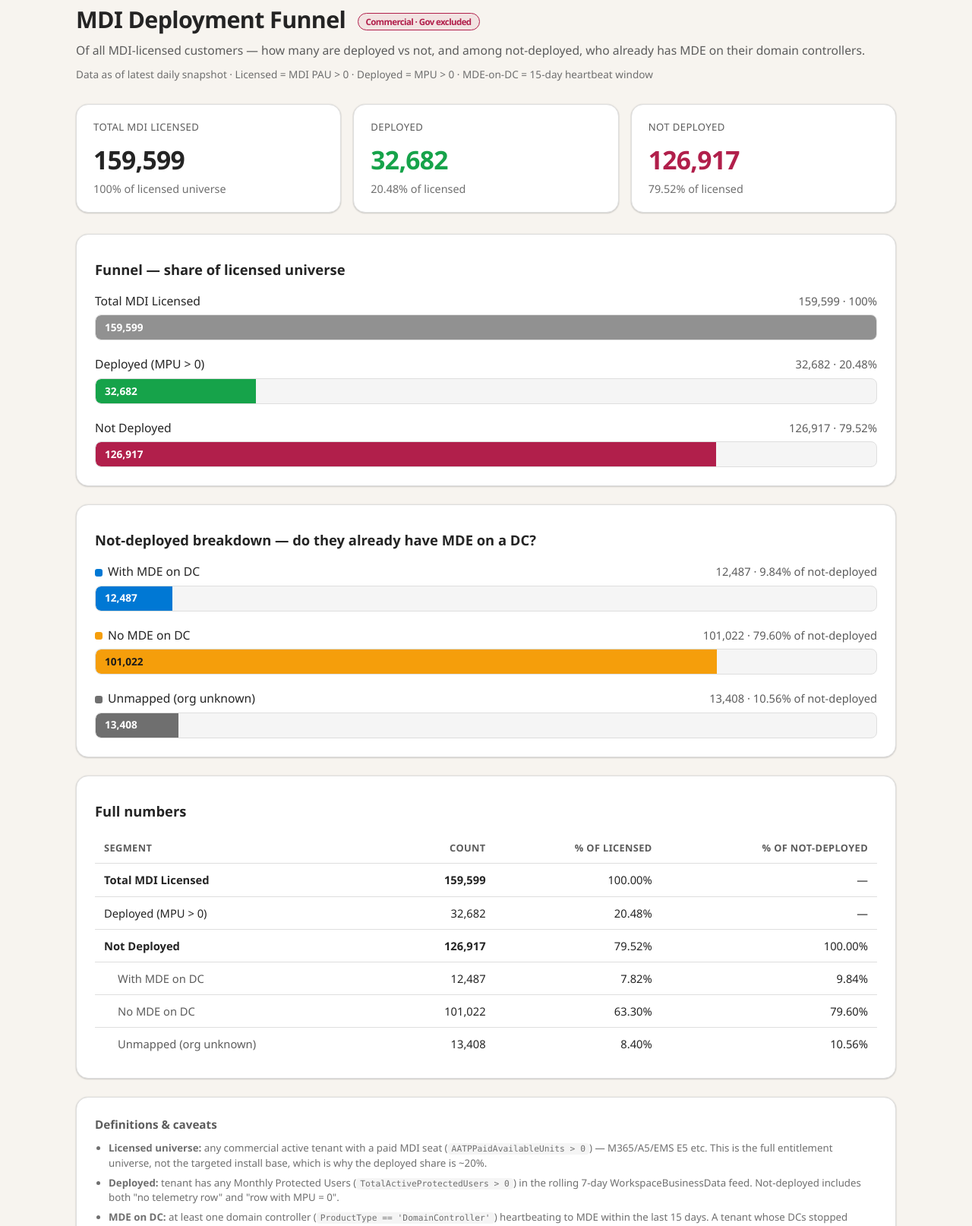
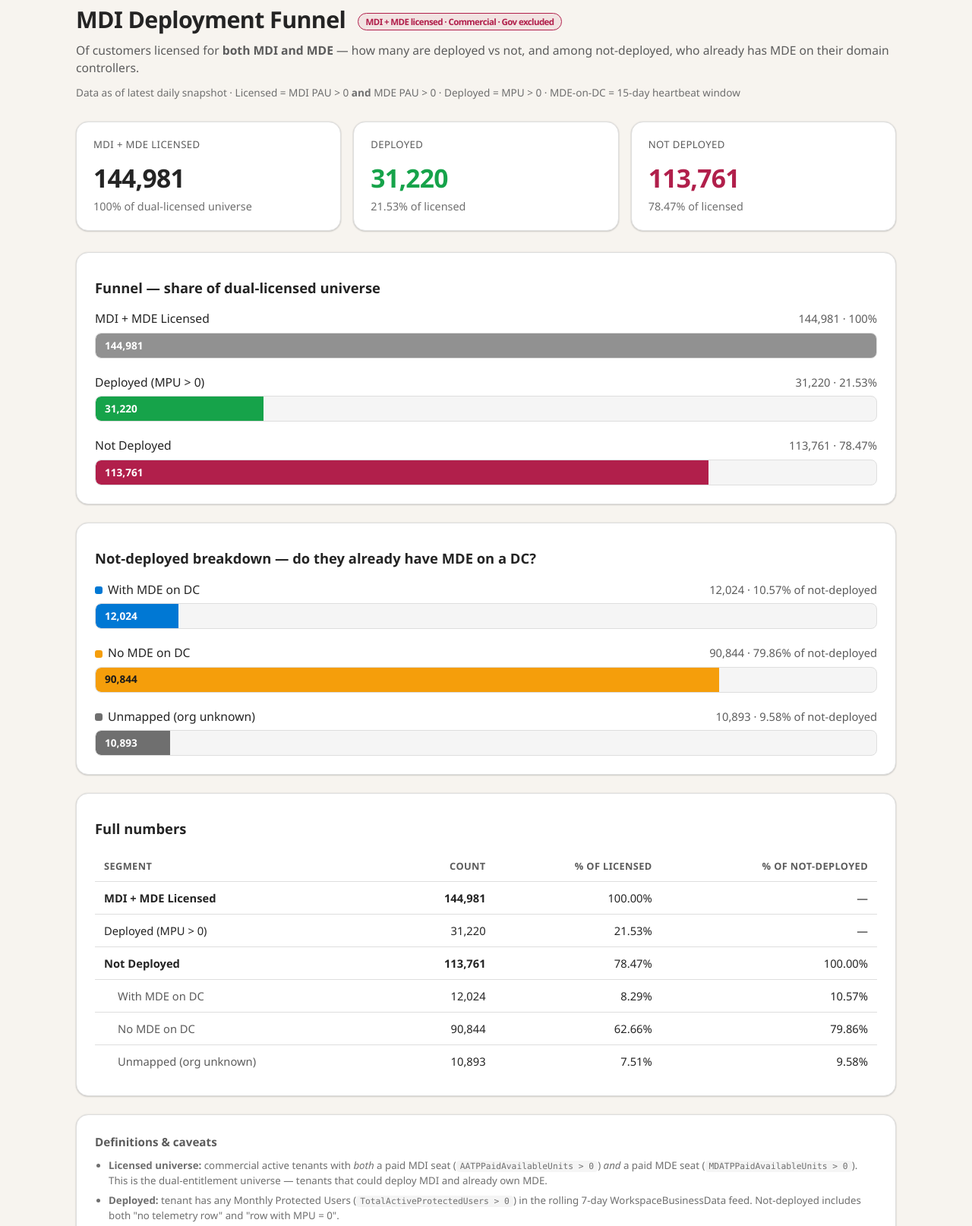
Before and after one commit to rlitinsky/mdi-deploy-funnel, a plain HTML site: page index.html in a window 1280 px wide. Shown: the part 29-1643 px from the top of the page at 76% size. Drawn offline with Linux system fonts and the light colour scheme.

Commit message:
Filter funnel to MDI PAU>0 and MDE PAU>0
Co-authored-by: Copilot <223556219+Copilot@users.noreply.github.com>

```diff
--- a/index.html
+++ b/index.html
@@ -146,58 +146,58 @@ code { font-family: Consolas, "Courier New", Courier, monospace; background: var
 <body>
 <div class="wrap">
   <header>
-    <h1>MDI Deployment Funnel <span class="badge">Commercial · Gov excluded</span></h1>
-    <p class="subtitle">Of all MDI-licensed customers — how many are deployed vs not, and among not-deployed, who already has MDE on their domain controllers.</p>
-    <p class="asof">Data as of latest daily snapshot · Licensed = MDI PAU&nbsp;&gt;&nbsp;0 · Deployed = MPU&nbsp;&gt;&nbsp;0 · MDE-on-DC = 15-day heartbeat window</p>
+    <h1>MDI Deployment Funnel <span class="badge">MDI + MDE licensed · Commercial · Gov excluded</span></h1>
+    <p class="subtitle">Of customers licensed for <strong>both MDI and MDE</strong> — how many are deployed vs not, and among not-deployed, who already has MDE on their domain controllers.</p>
+    <p class="asof">Data as of latest daily snapshot · Licensed = MDI PAU&nbsp;&gt;&nbsp;0 <strong>and</strong> MDE PAU&nbsp;&gt;&nbsp;0 · Deployed = MPU&nbsp;&gt;&nbsp;0 · MDE-on-DC = 15-day heartbeat window</p>
   </header>
 
   <div class="kpis">
     <div class="card">
-      <div class="label">Total MDI Licensed</div>
-      <div class="value" id="k-total">159,599</div>
-      <div class="pct">100% of licensed universe</div>
+      <div class="label">MDI + MDE Licensed</div>
+      <div class="value" id="k-total">144,981</div>
+      <div class="pct">100% of dual-licensed universe</div>
     </div>
     <div class="card accent">
       <div class="label">Deployed</div>
-      <div class="value" style="color:var(--cp-success)" id="k-deployed">32,682</div>
-      <div class="pct">20.48% of licensed</div>
+      <div class="value" style="color:var(--cp-success)" id="k-deployed">31,220</div>
+      <div class="pct">21.53% of licensed</div>
     </div>
     <div class="card accent">
       <div class="label">Not Deployed</div>
-      <div class="value" id="k-notdeployed">126,917</div>
-      <div class="pct">79.52% of licensed</div>
+      <div class="value" id="k-notdeployed">113,761</div>
+      <div class="pct">78.47% of licensed</div>
     </div>
   </div>
 
   <div class="panel">
-    <div class="section-title">Funnel — share of licensed universe</div>
+    <div class="section-title">Funnel — share of dual-licensed universe</div>
     <div class="bar-row">
-      <div class="bar-head"><span class="name">Total MDI Licensed</span><span class="num">159,599 · 100%</span></div>
-      <div class="bar-track"><div class="bar-fill fill-total" style="width:100%">159,599</div></div>
+      <div class="bar-head"><span class="name">MDI + MDE Licensed</span><span class="num">144,981 · 100%</span></div>
+      <div class="bar-track"><div class="bar-fill fill-total" style="width:100%">144,981</div></div>
     </div>
     <div class="bar-row">
-      <div class="bar-head"><span class="name">Deployed (MPU &gt; 0)</span><span class="num">32,682 · 20.48%</span></div>
-      <div class="bar-track"><div class="bar-fill fill-deployed" style="width:20.48%">32,682</div></div>
+      <div class="bar-head"><span class="name">Deployed (MPU &gt; 0)</span><span class="num">31,220 · 21.53%</span></div>
+      <div class="bar-track"><div class="bar-fill fill-deployed" style="width:21.53%">31,220</div></div>
     </div>
     <div class="bar-row">
-      <div class="bar-head"><span class="name">Not Deployed</span><span class="num">126,917 · 79.52%</span></div>
-      <div class="bar-track"><div class="bar-fill fill-notdeployed" style="width:79.52%">126,917</div></div>
+      <div class="bar-head"><span class="name">Not Deployed</span><span class="num">113,761 · 78.47%</span></div>
+      <div class="bar-track"><div class="bar-fill fill-notdeployed" style="width:78.47%">113,761</div></div>
     </div>
   </div>
 
   <div class="panel">
     <div class="section-title">Not-deployed breakdown — do they already have MDE on a DC?</div>
     <div class="bar-row">
-      <div class="bar-head"><span class="name"><span class="legend-dot" style="background:var(--cp-link)"></span>With MDE on DC</span><span class="num">12,487 · 9.84% of not-deployed</span></div>
-      <div class="bar-track"><div class="bar-fill fill-mde" style="width:9.84%">12,487</div></div>
+      <div class="bar-head"><span class="name"><span class="legend-dot" style="background:var(--cp-link)"></span>With MDE on DC</span><span class="num">12,024 · 10.57% of not-deployed</span></div>
+      <div class="bar-track"><div class="bar-fill fill-mde" style="width:10.57%">12,024</div></div>
     </div>
     <div class="bar-row">
-      <div class="bar-head"><span class="name"><span class="legend-dot" style="background:var(--cp-warning)"></span>No MDE on DC</span><span class="num">101,022 · 79.60% of not-deployed</span></div>
-      <div class="bar-track"><div class="bar-fill fill-nomde" style="width:79.60%">101,022</div></div>
+      <div class="bar-head"><span class="name"><span class="legend-dot" style="background:var(--cp-warning)"></span>No MDE on DC</span><span class="num">90,844 · 79.86% of not-deployed</span></div>
+      <div class="bar-track"><div class="bar-fill fill-nomde" style="width:79.86%">90,844</div></div>
     </div>
     <div class="bar-row">
-      <div class="bar-head"><span class="name"><span class="legend-dot" style="background:var(--cp-text-soft)"></span>Unmapped (org unknown)</span><span class="num">13,408 · 10.56% of not-deployed</span></div>
-      <div class="bar-track"><div class="bar-fill fill-unmapped" style="width:10.56%">13,408</div></div>
+      <div class="bar-head"><span class="name"><span class="legend-dot" style="background:var(--cp-text-soft)"></span>Unmapped (org unknown)</span><span class="num">10,893 · 9.58% of not-deployed</span></div>
+      <div class="bar-track"><div class="bar-fill fill-unmapped" style="width:9.58%">10,893</div></div>
     </div>
   </div>
 
@@ -208,12 +208,12 @@ code { font-family: Consolas, "Courier New", Courier, monospace; background: var
         <tr><th>Segment</th><th class="num">Count</th><th class="num">% of Licensed</th><th class="num">% of Not-Deployed</th></tr>
       </thead>
       <tbody>
-        <tr><td><strong>Total MDI Licensed</strong></td><td class="num"><strong>159,599</strong></td><td class="num">100.00%</td><td class="num">—</td></tr>
-        <tr><td>Deployed (MPU &gt; 0)</td><td class="num">32,682</td><td class="num">20.48%</td><td class="num">—</td></tr>
-        <tr><td><strong>Not Deployed</strong></td><td class="num"><strong>126,917</strong></td><td class="num">79.52%</td><td class="num">100.00%</td></tr>
-        <tr class="indent"><td>With MDE on DC</td><td class="num">12,487</td><td class="num">7.82%</td><td class="num">9.84%</td></tr>
-        <tr class="indent"><td>No MDE on DC</td><td class="num">101,022</td><td class="num">63.30%</td><td class="num">79.60%</td></tr>
-        <tr class="indent"><td>Unmapped (org unknown)</td><td class="num">13,408</td><td class="num">8.40%</td><td class="num">10.56%</td></tr>
+        <tr><td><strong>MDI + MDE Licensed</strong></td><td class="num"><strong>144,981</strong></td><td class="num">100.00%</td><td class="num">—</td></tr>
+        <tr><td>Deployed (MPU &gt; 0)</td><td class="num">31,220</td><td class="num">21.53%</td><td class="num">—</td></tr>
+        <tr><td><strong>Not Deployed</strong></td><td class="num"><strong>113,761</strong></td><td class="num">78.47%</td><td class="num">100.00%</td></tr>
+        <tr class="indent"><td>With MDE on DC</td><td class="num">12,024</td><td class="num">8.29%</td><td class="num">10.57%</td></tr>
+        <tr class="indent"><td>No MDE on DC</td><td class="num">90,844</td><td class="num">62.66%</td><td class="num">79.86%</td></tr>
+        <tr class="indent"><td>Unmapped (org unknown)</td><td class="num">10,893</td><td class="num">7.51%</td><td class="num">9.58%</td></tr>
       </tbody>
     </table>
   </div>
@@ -221,12 +221,12 @@ code { font-family: Consolas, "Courier New", Courier, monospace; background: var
   <div class="panel notes">
     <h3>Definitions &amp; caveats</h3>
     <ul>
-      <li><strong>Licensed universe:</strong> any commercial active tenant with a paid MDI seat (<code>AATPPaidAvailableUnits &gt; 0</code>) — M365/A5/EMS E5 etc. This is the full entitlement universe, not the targeted install base, which is why the deployed share is ~20%.</li>
+      <li><strong>Licensed universe:</strong> commercial active tenants with <em>both</em> a paid MDI seat (<code>AATPPaidAvailableUnits &gt; 0</code>) <em>and</em> a paid MDE seat (<code>MDATPPaidAvailableUnits &gt; 0</code>). This is the dual-entitlement universe — tenants that could deploy MDI and already own MDE.</li>
       <li><strong>Deployed:</strong> tenant has any Monthly Protected Users (<code>TotalActiveProtectedUsers &gt; 0</code>) in the rolling 7-day WorkspaceBusinessData feed. Not-deployed includes both "no telemetry row" and "row with MPU = 0".</li>
       <li><strong>MDE on DC:</strong> at least one domain controller (<code>ProductType == 'DomainController'</code>) heartbeating to MDE within the last 15 days. A tenant whose DCs stopped heartbeating &gt;15d ago reads as "No MDE".</li>
       <li><strong>Unmapped:</strong> 13,408 not-deployed tenants (10.6%) could not be resolved from AAD tenant ID to an MDE OrgId, so their MDE-on-DC status is unknown — reported as a separate bucket, <em>not</em> folded into "No MDE".</li>
       <li><strong>Gov excluded:</strong> filtered to <code>TenantCloudType == 'Other'</code> (commercial) plus SKU regex exclusion of DOD/GCC.</li>
-      <li>Numbers reconcile exactly: 32,682 + 126,917 = 159,599; 12,487 + 101,022 + 13,408 = 126,917.</li>
+      <li>Numbers reconcile exactly: 31,220 + 113,761 = 144,981; 12,024 + 90,844 + 10,893 = 113,761.</li>
     </ul>
   </div>
 </div>
```
